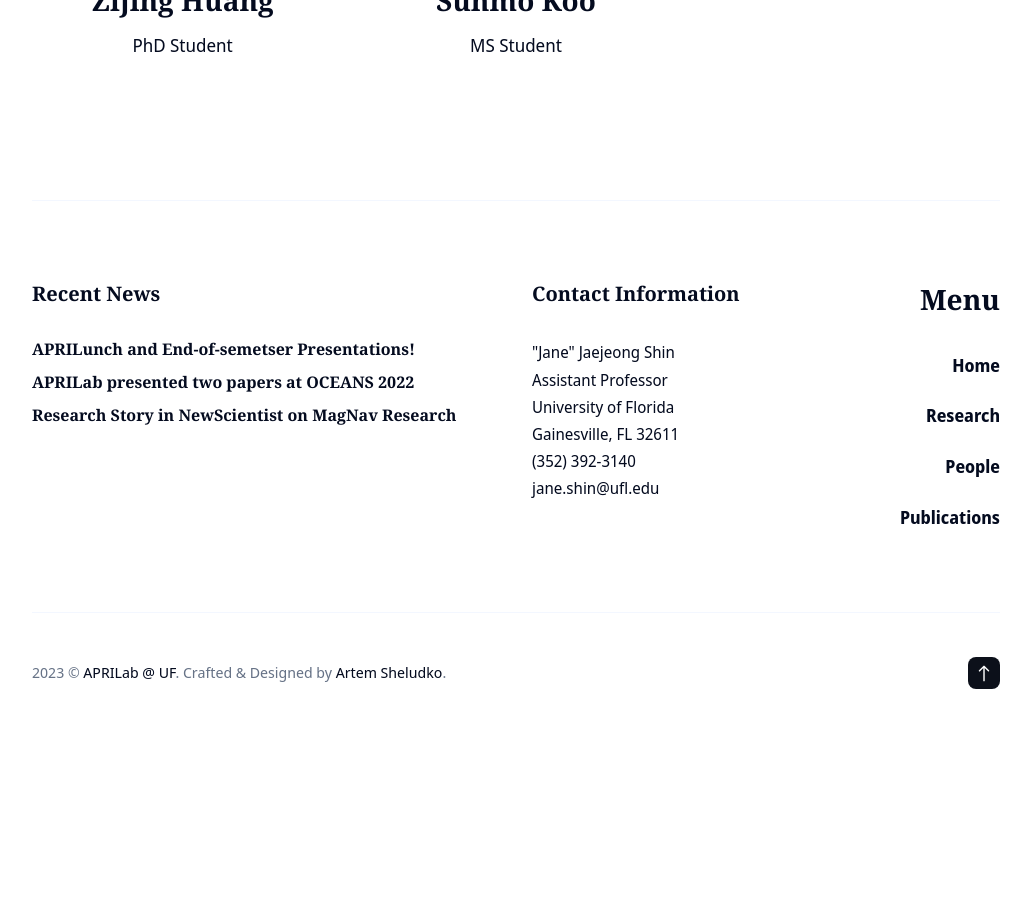
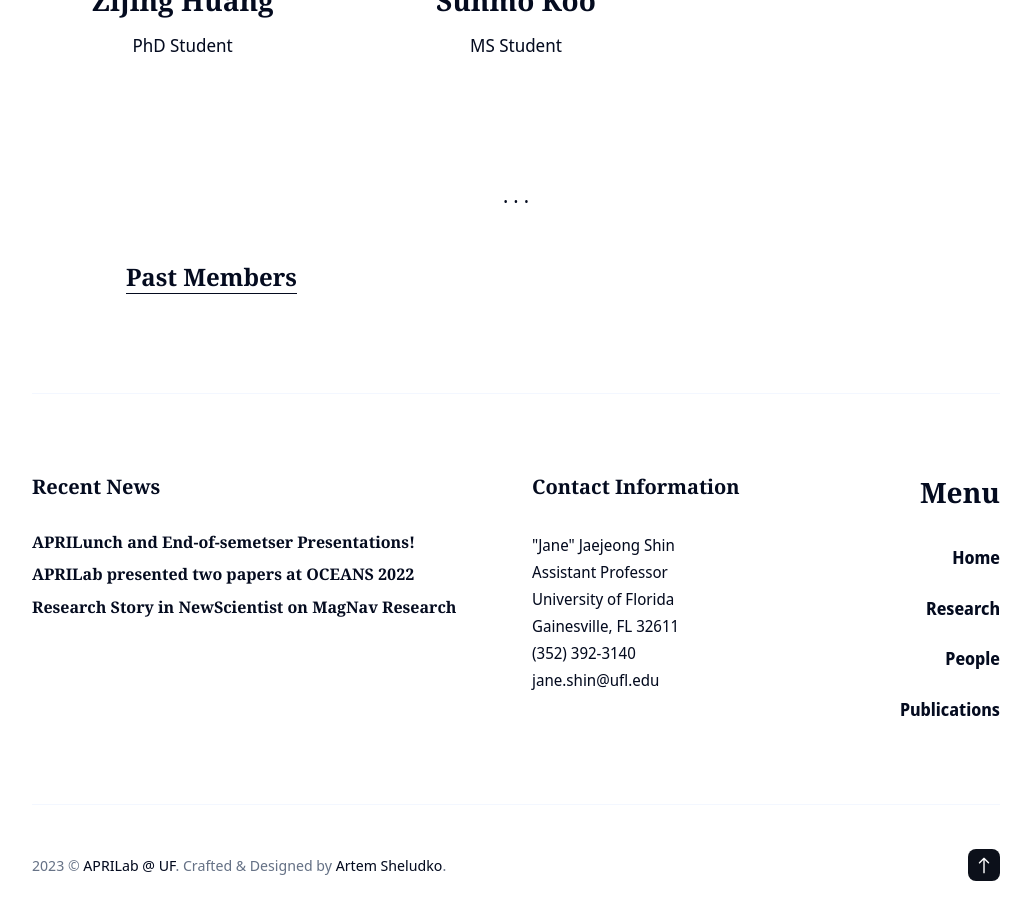
Before and after one commit to janeshin-website/janeshin-website.github.io, a Jekyll site: the page built from people/index.html, in a window 1280 px wide and 900 px high, scrolled down 941 px. Shown: the whole window, without its empty margins (124-1155 px from the left). Built offline with Jekyll 4.4.1, drawn with Linux system fonts in a browser that asks for light colours; nearby versions of some CDN libraries; a style sheet for code colours, icons or effects is not loaded; before the commit the page ends 1674 px from its top, so only the background shows below that.

Commit message:
added the past member page

```diff
--- a/people/index.html
+++ b/people/index.html
@@ -34,3 +34,20 @@
 
 </section>
 <!-- end authors -->
+
+
+<!-- begin past members -->
+<div class="container">
+
+  <article class="page">
+    <div class="page__content">
+      <hr>
+      </hr>
+      <h3 class="authors__name">
+        <a href="/people/alumni">Past Members</a>
+      </h3>
+    </div>
+  </article>
+
+</div>
+<!-- end past members -->
```
Also changed, not shown: _pages/people/alumni.md (added, +16 -0 lines), images/03.jpg (added), images/04.jpg (added), images/06.jpg (added), images/07.jpg (added), images/08.jpg (added), images/09.jpg (added), images/20.jpg (added), images/21.jpg (added), images/23.jpg (added), images/24.jpg (added), images/38.jpg (added), images/39.jpg (added), 3 other files.
